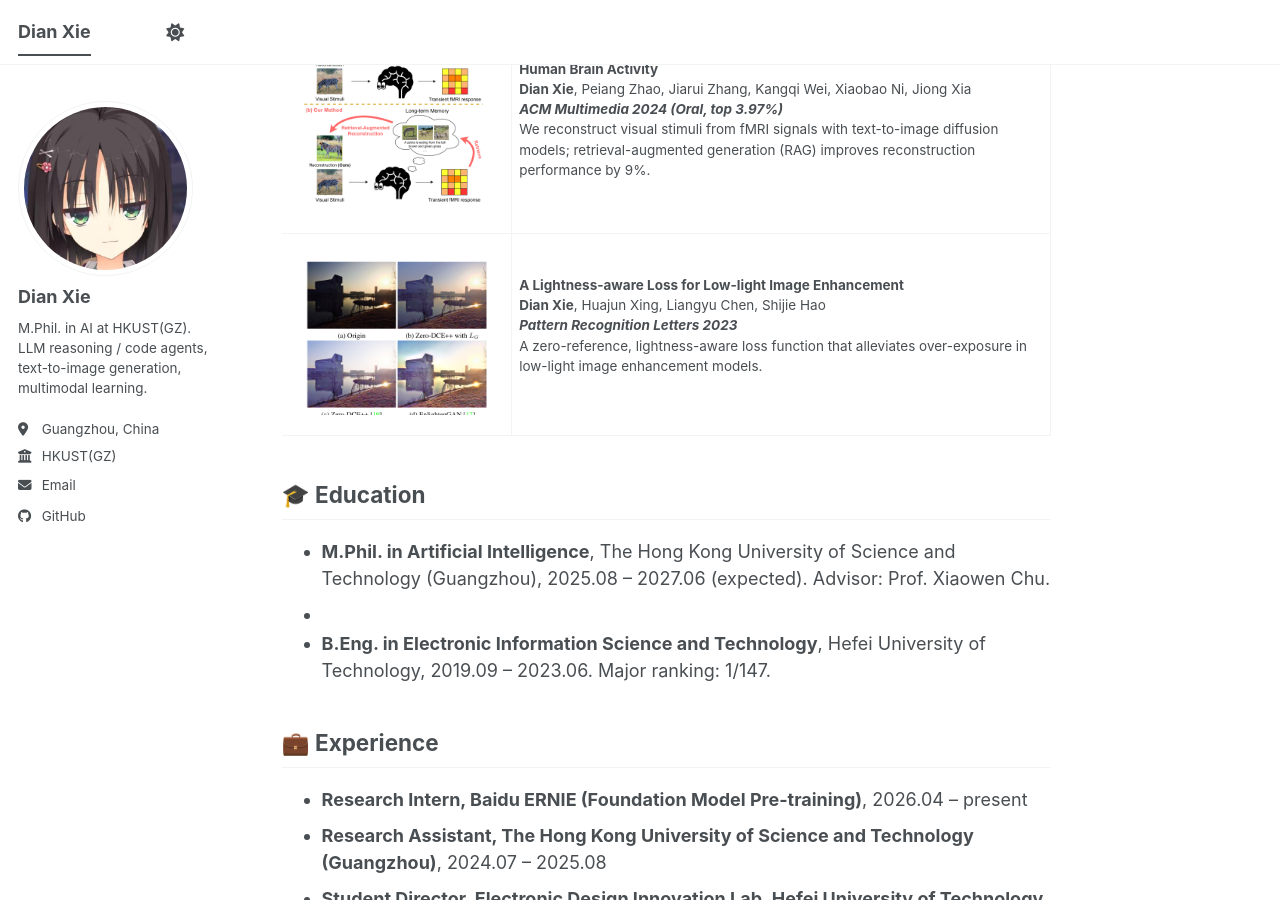
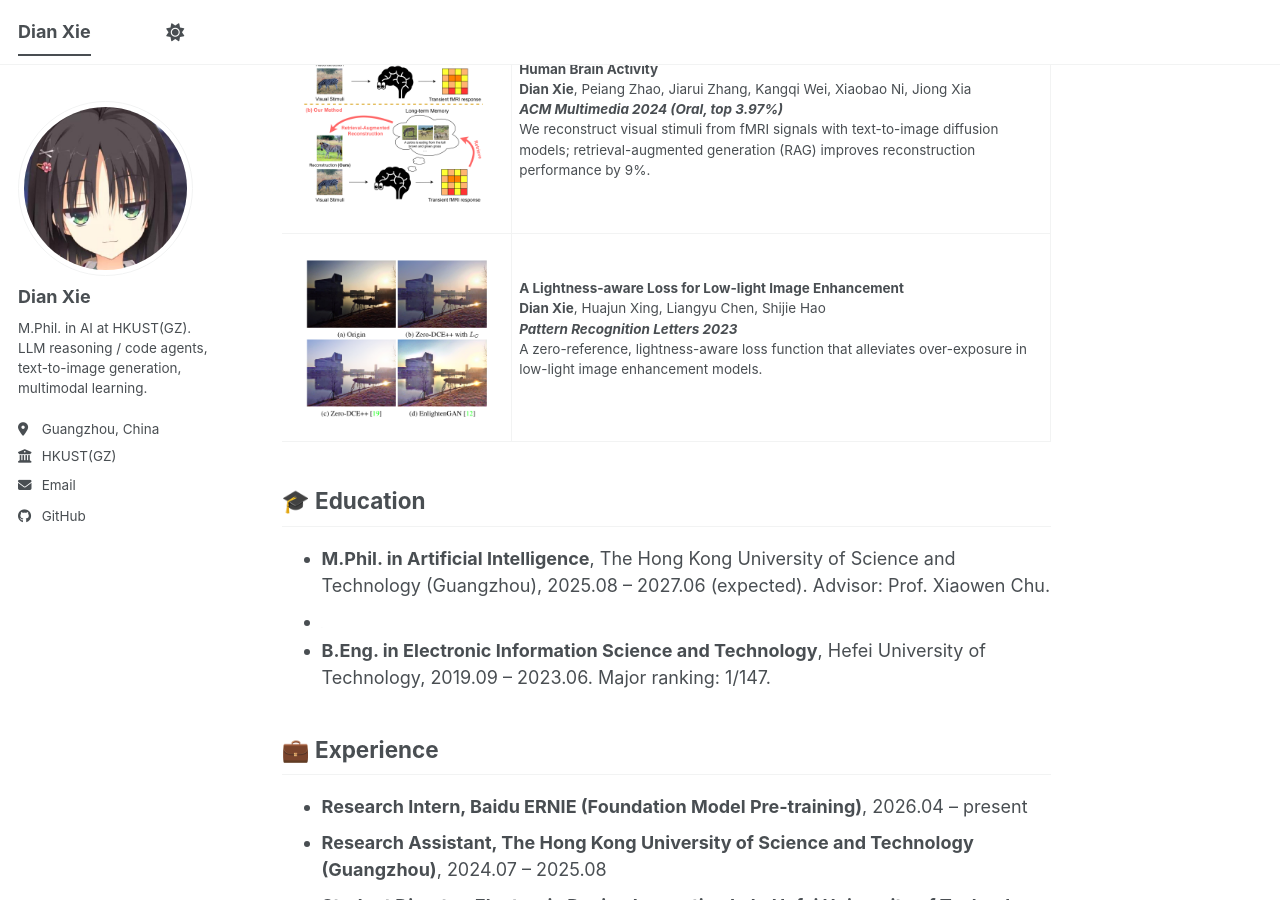
Before and after one commit to Maxwells-Ayakashi/maxwells-ayakashi.github.io, a Jekyll site: the page built from _pages/about.md, in a window 1280 px wide and 900 px high, scrolled down 1570 px. Built offline with Jekyll 4.4.1, drawn with Linux system fonts in a browser that asks for light colours; a style sheet for code colours, icons or effects is not loaded.

Commit message:
Fix Lightness-aware Loss teaser crop: include bottom (c)/(d) label row

```diff
--- a/_pages/about.md
+++ b/_pages/about.md
@@ -61,7 +61,7 @@ Shitong Shao, Zikai Zhou, <b>Dian Xie</b>, Yuetong Fang, Tian Ye, Lichen Bai, Bo
 <p>We reconstruct visual stimuli from fMRI signals with text-to-image diffusion models; retrieval-augmented generation (RAG) improves reconstruction performance by 9%.</p></td>
 </tr>
 <tr>
-<td style="padding:20px;width:30%;max-width:30%" align="center"><img style="width:100%;max-width:100%" src="/images/pub-lightness.png" alt="Lightness-aware Loss" /></td>
+<td style="padding:20px;width:30%;max-width:30%" align="center"><img style="width:100%;max-width:100%" src="/images/pub-lightness-v2.png" alt="Lightness-aware Loss" /></td>
 <td width="75%" valign="center"><strong>A Lightness-aware Loss for Low-light Image Enhancement</strong><br />
 <b>Dian Xie</b>, Huajun Xing, Liangyu Chen, Shijie Hao<br />
 <strong><em>Pattern Recognition Letters 2023</em></strong><br />
```
Also changed, not shown: images/pub-lightness-v2.png (added), images/pub-lightness.png (deleted).
